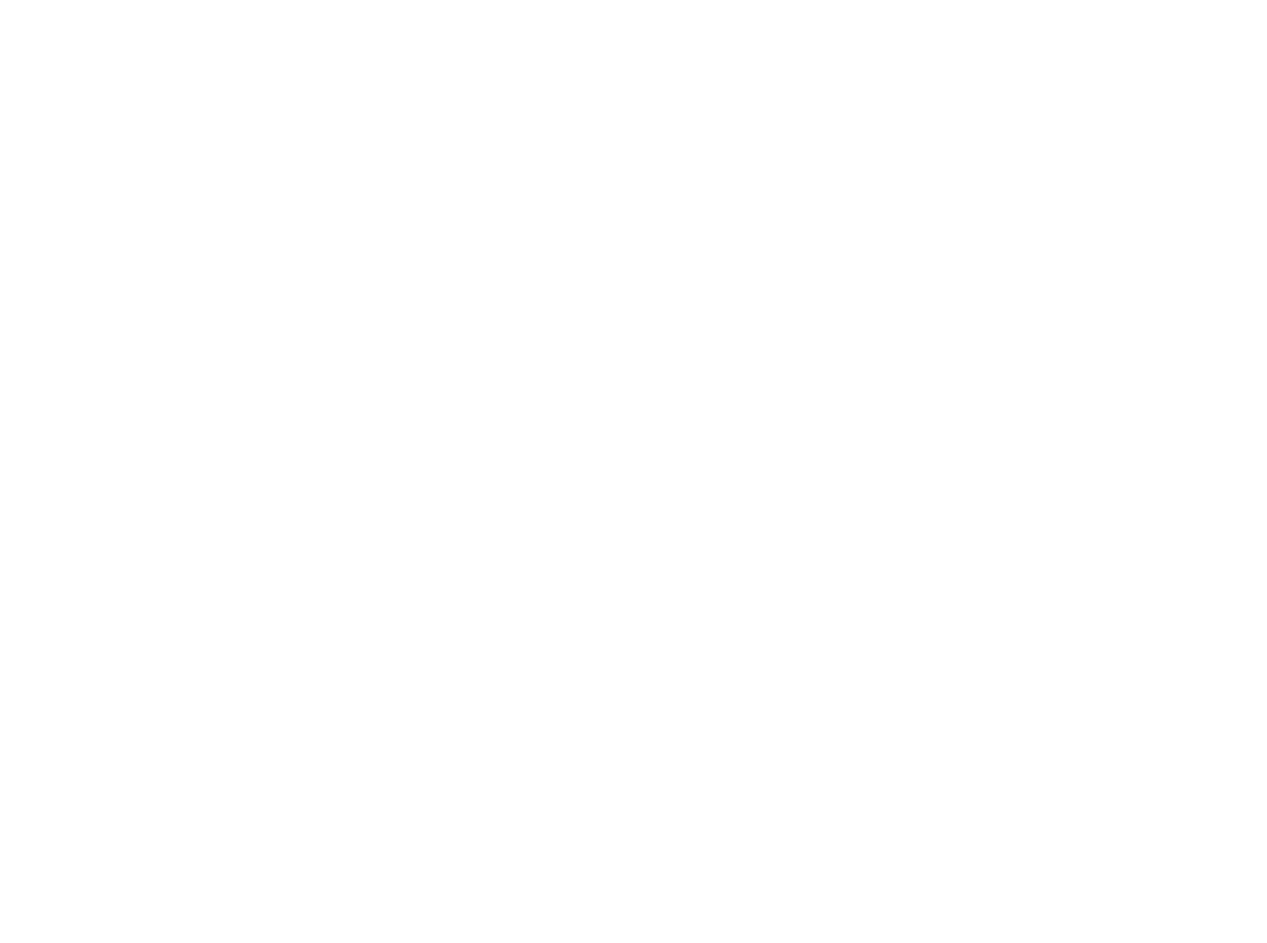
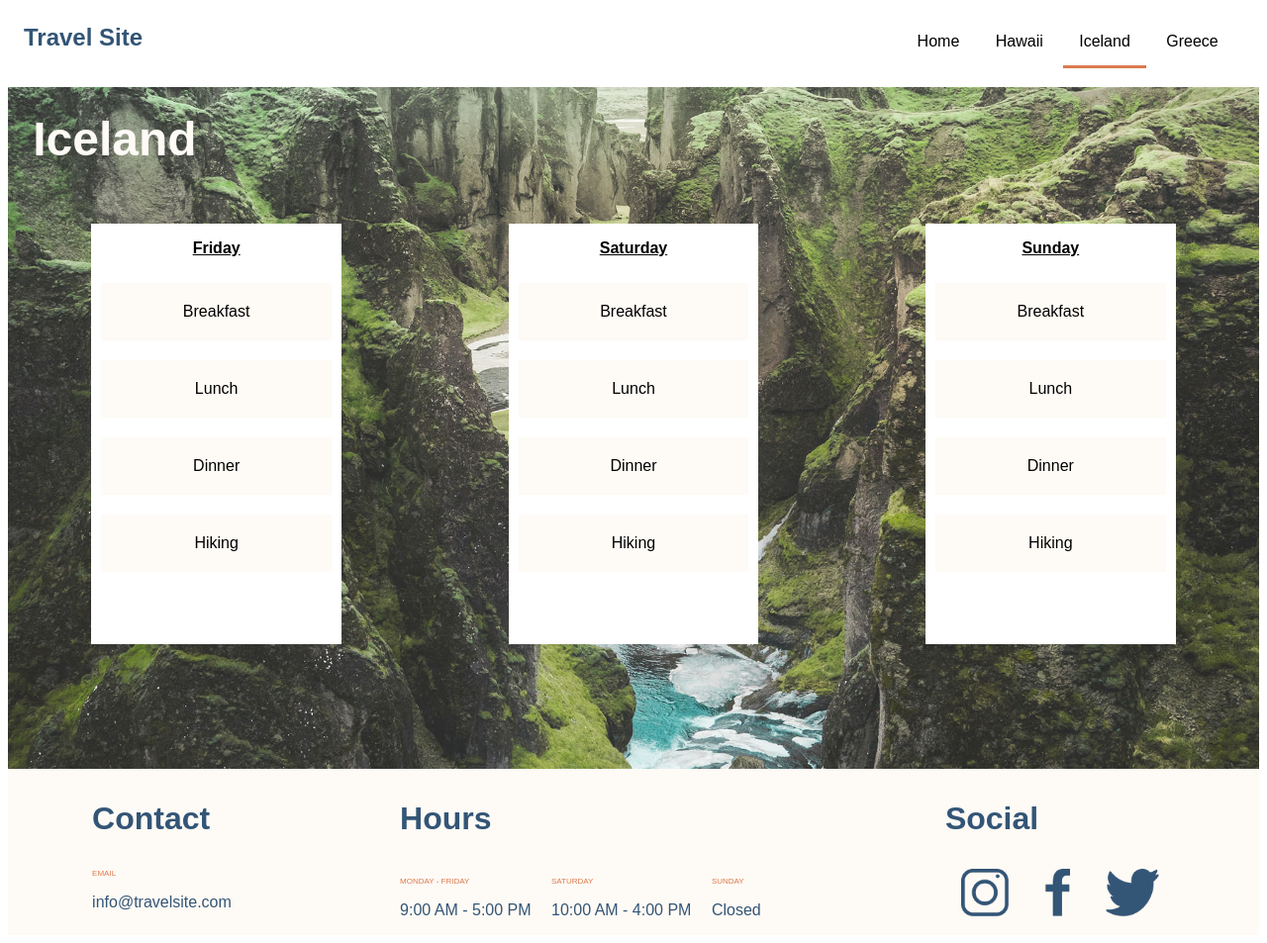
Before and after one commit to sagbonkh/TravelSite, a plain HTML site: page pages/iceland.html in a window 1280 px wide. Shown: the whole page at 99% size. Before the commit the page ends 800 px from the top, so only its background shows below. Drawn offline with Linux system fonts and the light colour scheme.

Commit message:
Set up most of the page

```diff
--- a/pages/greece.html
+++ b/pages/greece.html
@@ -0,0 +1,103 @@
+<!DOCTYPE html>
+<html lang="en">
+  <head>
+    <meta charset="UTF-8" />
+    <meta name="viewport" content="width=device-width, initial-scale=1.0" />
+    <link href="../styles/global.css" rel="stylesheet" />
+    <link href="../styles/greece.css" rel="stylesheet" />
+    <title>Greece</title>
+  </head>
+  <body>
+    <header>
+      <nav class="sect-navbar">
+        <a href="./index.html">
+          <h2>Travel Site</h2>
+        </a>
+        <section class="sect-navbar__links">
+          <a class="sect-navbar__links__link" href="../index.html">Home</a>
+          <a class="sect-navbar__links__link" href="./hawaii.html">Hawaii</a>
+          <a class="sect-navbar__links__link" href="./iceland.html">Iceland</a>
+          <a class="sect-navbar__links__link sect-navbar__links__active" href="./greece.html">Greece</a>
+        </section>
+      </nav>
+    </header>
+    <main class="main greece__main">
+      <h1 class="main__title">Greece</h1>
+      <section class="main__schedule">
+        <article class="main__schedule__day">
+          <p class="main__schedule__day__title">Friday</p>
+          <p class="main__schedule__day__text">Breakfast</p>
+          <p class="main__schedule__day__text">Lunch</p>
+          <p class="main__schedule__day__text">Dinner</p>
+          <p class="main__schedule__day__text">Dancing</p>
+        </article>
+        <article class="main__schedule__day">
+          <p class="main__schedule__day__title">Saturday</p>
+          <p class="main__schedule__day__text">Breakfast</p>
+          <p class="main__schedule__day__text">Lunch</p>
+          <p class="main__schedule__day__text">Dinner</p>
+          <p class="main__schedule__day__text">Dancing</p>
+        </article>
+        <article class="main__schedule__day">
+          <p class="main__schedule__day__title">Sunday</p>
+          <p class="main__schedule__day__text">Breakfast</p>
+          <p class="main__schedule__day__text">Lunch</p>
+          <p class="main__schedule__day__text">Dinner</p>
+          <p class="main__schedule__day__text">Dancing</p>
+        </article>
+      </section>
+    </main>
+    <footer>
+      <section class="footer-sect">
+        <section class="footer-sect__component">
+          <h3>Contact</h3>
+          <div>
+            <p class="subtext">EMAIL</p>
+            <p>info@travelsite.com</p>
+          </div>
+        </section>
+        <section class="footer-sect__component">
+          <h3>Hours</h3>
+          <div class="footer-sect__date-time">
+            <p class="subtext">MONDAY - FRIDAY</p>
+            <p>9:00 AM - 5:00 PM</p>
+          </div>
+          <div class="footer-sect__date-time">
+            <p class="subtext">SATURDAY</p>
+            <p>10:00 AM - 4:00 PM</p>
+          </div>
+          <div class="footer-sect__date-time">
+            <p class="subtext">SUNDAY</p>
+            <p>Closed</p>
+          </div>
+        </section>
+        <section class="footer-sect__component">
+          <h3>Social</h3>
+          <div>
+            <a href="">
+              <img
+                alt="instagram"
+                src="../assets/Icons/icon-instagram.png"
+                class="small-icons"
+              />
+            </a>
+            <a href="">
+              <img
+                alt="facebook"
+                src="../assets/Icons/icon-facebook.png"
+                class="small-icons"
+              />
+            </a>
+            <a href="">
+              <img
+                alt="twitter"
+                src="../assets/Icons/icon-twitter.png"
+                class="small-icons"
+              />
+            </a>
+          </div>
+        </section>
+      </section>
+    </footer>
+  </body>
+</html>
--- a/pages/iceland.html
+++ b/pages/iceland.html
@@ -0,0 +1,109 @@
+<!DOCTYPE html>
+<html lang="en">
+  <head>
+    <meta charset="UTF-8" />
+    <meta name="viewport" content="width=device-width, initial-scale=1.0" />
+    <link href="../styles/global.css" rel="stylesheet" />
+    <link href="../styles/iceland.css" rel="stylesheet" />
+    <title>Hawaii</title>
+  </head>
+  <body>
+    <header>
+      <nav class="sect-navbar">
+        <a href="./index.html">
+          <h2>Travel Site</h2>
+        </a>
+        <section class="sect-navbar__links">
+          <a class="sect-navbar__links__link" href="../index.html">Home</a>
+          <a class="sect-navbar__links__link" href="./hawaii.html">Hawaii</a>
+          <a
+            class="sect-navbar__links__link sect-navbar__links__active"
+            href="./iceland.html"
+            >Iceland</a
+          >
+          <a class="sect-navbar__links__link" href="./greece.html">Greece</a>
+        </section>
+      </nav>
+    </header>
+    <main>
+      <main class="main iceland__main">
+        <h1 class="main__title">Iceland</h1>
+        <section class="main__schedule">
+          <article class="main__schedule__day">
+            <p class="main__schedule__day__title">Friday</p>
+            <p class="main__schedule__day__text">Breakfast</p>
+            <p class="main__schedule__day__text">Lunch</p>
+            <p class="main__schedule__day__text">Dinner</p>
+            <p class="main__schedule__day__text">Hiking</p>
+          </article>
+          <article class="main__schedule__day">
+            <p class="main__schedule__day__title">Saturday</p>
+            <p class="main__schedule__day__text">Breakfast</p>
+            <p class="main__schedule__day__text">Lunch</p>
+            <p class="main__schedule__day__text">Dinner</p>
+            <p class="main__schedule__day__text">Hiking</p>
+          </article>
+          <article class="main__schedule__day">
+            <p class="main__schedule__day__title">Sunday</p>
+            <p class="main__schedule__day__text">Breakfast</p>
+            <p class="main__schedule__day__text">Lunch</p>
+            <p class="main__schedule__day__text">Dinner</p>
+            <p class="main__schedule__day__text">Hiking</p>
+          </article>
+        </section>
+      </main>
+    </main>
+    <footer>
+      <section class="footer-sect">
+        <section class="footer-sect__component">
+          <h3>Contact</h3>
+          <div>
+            <p class="subtext">EMAIL</p>
+            <p>info@travelsite.com</p>
+          </div>
+        </section>
+        <section class="footer-sect__component">
+          <h3>Hours</h3>
+          <div class="footer-sect__date-time">
+            <p class="subtext">MONDAY - FRIDAY</p>
+            <p>9:00 AM - 5:00 PM</p>
+          </div>
+          <div class="footer-sect__date-time">
+            <p class="subtext">SATURDAY</p>
+            <p>10:00 AM - 4:00 PM</p>
+          </div>
+          <div class="footer-sect__date-time">
+            <p class="subtext">SUNDAY</p>
+            <p>Closed</p>
+          </div>
+        </section>
+        <section class="footer-sect__component">
+          <h3>Social</h3>
+          <div>
+            <a href="">
+              <img
+                alt="instagram"
+                src="../assets/Icons/icon-instagram.png"
+                class="small-icons"
+              />
+            </a>
+            <a href="">
+              <img
+                alt="facebook"
+                src="../assets/Icons/icon-facebook.png"
+                class="small-icons"
+              />
+            </a>
+            <a href="">
+              <img
+                alt="twitter"
+                src="../assets/Icons/icon-twitter.png"
+                class="small-icons"
+              />
+            </a>
+          </div>
+        </section>
+      </section>
+    </footer>
+  </body>
+</html>
--- a/styles/global.css
+++ b/styles/global.css
@@ -1,32 +1,95 @@
-*{
+* {
   font-family: Arial, Helvetica, sans-serif;
   box-sizing: border-box;
 }
-p{
+p {
   font-size: 1rem;
   color: #335576;
 }
-h1{
+h1 {
   font-size: 3rem;
   font-weight: bold;
   color: #335576;
 }
-h2{
+h2 {
   font-size: 1.5rem;
   font-weight: bold;
   color: #335576;
   margin-top: 0;
 }
-h3{
+h3 {
   font-size: 2rem;
   font-weight: bold;
   color: #335576;
 }
-a{
+a {
   text-decoration: none;
   padding: 1rem;
 }
-.subtext{
+.subtext {
   font-size: 0.5rem;
-    color: #DB7A4E;
+  color: #db7a4e;
 }
+
+.small-icons {
+  height: 3rem;
+}
+.footer-sect {
+  background-color: #fefaf5;
+  display: flex;
+  justify-content: space-around;
+}
+.footer-sect__date-time {
+  display: inline-block;
+  margin-right: 1rem;
+}
+.sect-navbar {
+  display: flex;
+  justify-content: space-between;
+}
+.sect-navbar__links {
+  margin: 2%;
+}
+.sect-navbar__links__link {
+  color: black;
+}
+.sect-navbar__links__active{
+  text-decoration-thickness: 3px;
+  border-bottom: #db7a4e solid;
+  border-width: medium;
+}
+.main {
+  background-position: center;
+  background-size: cover;
+}
+.main__title {
+  color: #fefaf5;
+  margin-top: 0;
+  padding: 2%;
+}
+.main__schedule {
+  display: flex;
+  justify-content: space-around;
+  padding-bottom: 10%;
+}
+.main__schedule__day {
+  display: flex;
+  flex-direction: column;
+  width: 20%;
+  background-color: white;
+  justify-content: center;
+  padding-bottom: 5%;
+}
+.main__schedule__day__text {
+  color: black;
+  text-align: center;
+  background-color: #fefaf5;
+  padding: 20px;
+  margin: 10px;
+}
+.main__schedule__day__title {
+  text-decoration: underline;
+  font-weight: bold;
+  color: black;
+  text-align: center;
+}
--- /dev/null
+++ b/styles/greece.css
@@ -0,0 +1,3 @@
+.greece__main{
+    background-image: url("../assets/Images/greece.jpg");
+}
--- /dev/null
+++ b/styles/hawaii.css
@@ -0,0 +1,3 @@
+.hawaii__main{
+    background-image: url("../assets/Images/hawaii.jpg");
+}
--- /dev/null
+++ b/styles/iceland.css
@@ -0,0 +1,3 @@
+.iceland__main{
+    background-image: url("../assets/Images/iceland.jpg");
+}
```
Also changed, not shown: index.html (+43 -12 lines), pages/hawaii.html (+103 -0 lines), styles/main.css (+14 -15 lines), assets/Icons/icon-facebook.png (renamed from 2.0 - Assets/Icons/icon-facebook.png), assets/Icons/icon-instagram.png (renamed from 2.0 - Assets/Icons/icon-instagram.png), assets/Icons/icon-twitter.png (renamed from 2.0 - Assets/Icons/icon-twitter.png), assets/Images/greece.jpg (renamed from 2.0 - Assets/Images/greece.jpg), assets/Images/hawaii.jpg (renamed from 2.0 - Assets/Images/hawaii.jpg), assets/Images/hero.png (renamed from 2.0 - Assets/Images/hero.png), assets/Images/iceland.jpg (renamed from 2.0 - Assets/Images/iceland.jpg), 4 other files. Lines whose indentation alone changed are shown as unchanged.
